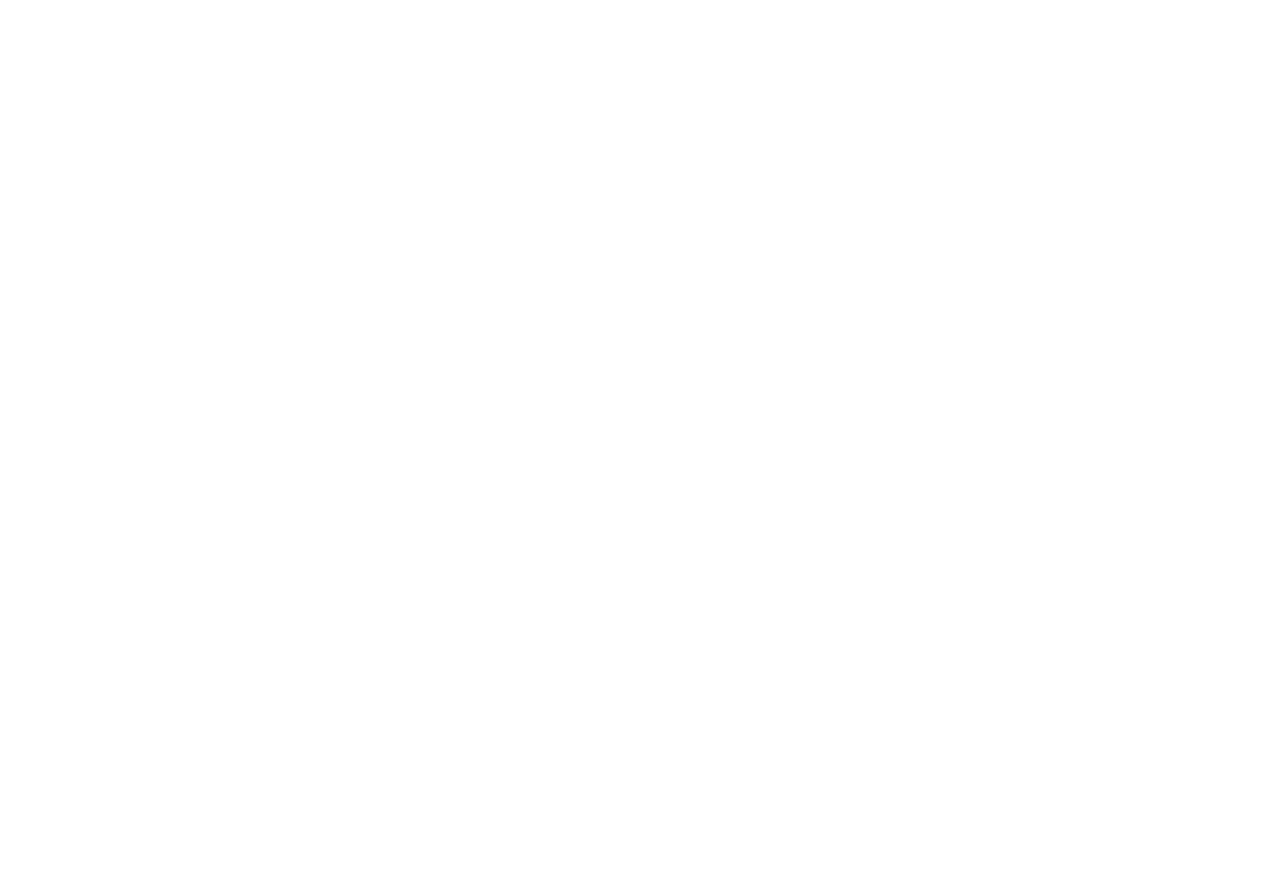
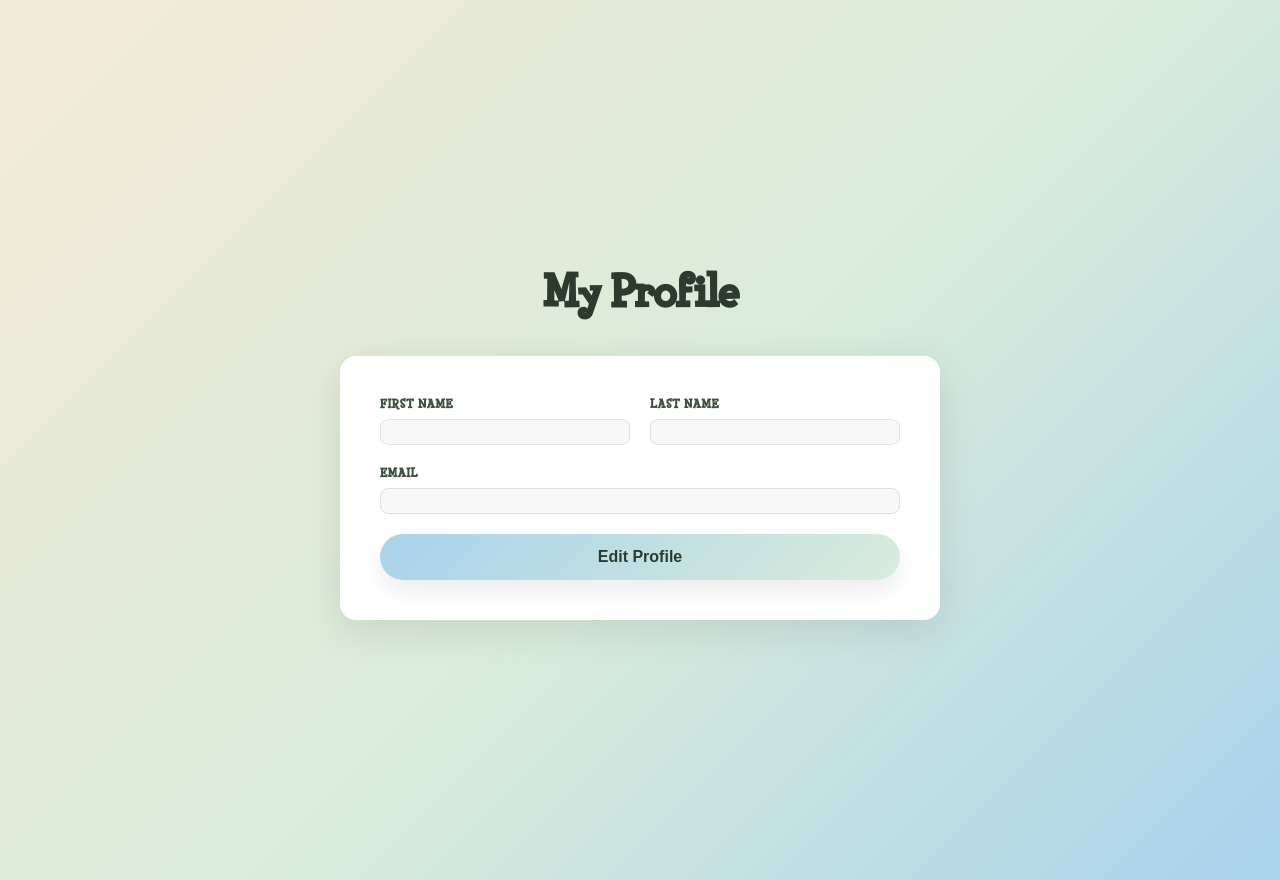
Before and after one commit to michelllinstar/Homiely_CS35L, a React (Create React App) app in the folder frontend/: page /profile in a window 1280 px wide. Before the commit this address had no page. Before the commit the page ends 800 px from the top, so only its background shows below. Built offline with nearby package versions, Linux system fonts and the light colour scheme.

Commit message:
Demoing of Userprofile for additonal add-ons

```diff
--- a/frontend/src/App.jsx
+++ b/frontend/src/App.jsx
@@ -10,6 +10,7 @@ import Expenses from "./pages/Expenses/Expenses"
 import { AuthProvider } from "./pages/AuthContext";
 import Chores from "./pages/Chores/Chores";
 import GroupSetup from "./pages/GroupSetup/GroupSetup";
+import User_Profile from "./pages/User_Profile/User_Profile";
 
 
 function App() {
@@ -26,6 +27,7 @@ function App() {
           <Route path="/chores" element={<Chores />} />
           <Route path="/calendar" element={<Calendar />} />
           <Route path="/expenses" element={<Expenses />} />
+          <Route path="/profile" element={<User_Profile />} />
         </Routes>
       </BrowserRouter>
     </AuthProvider>
--- a/frontend/src/pages/User_Profile/User_Profile.jsx
+++ b/frontend/src/pages/User_Profile/User_Profile.jsx
@@ -18,15 +18,15 @@ export default function UserProfile() {
   });
 
   useEffect(() => {
-    if (!user) {
-      navigate('/login');
-    } else {
+    // if (!user) {
+    //   navigate('/login');
+    // } else {
       setFormData({
-        firstName: user.first_name || '',
-        lastName: user.last_name || '',
-        email: user.email || '',
+        firstName: user?.first_name || '',
+        lastName: user?.last_name || '',
+        email: user?.email || '',
       });
-    }
+    // }
   }, [user, navigate]);
 
   const handleInputChange = (e) => {
```
